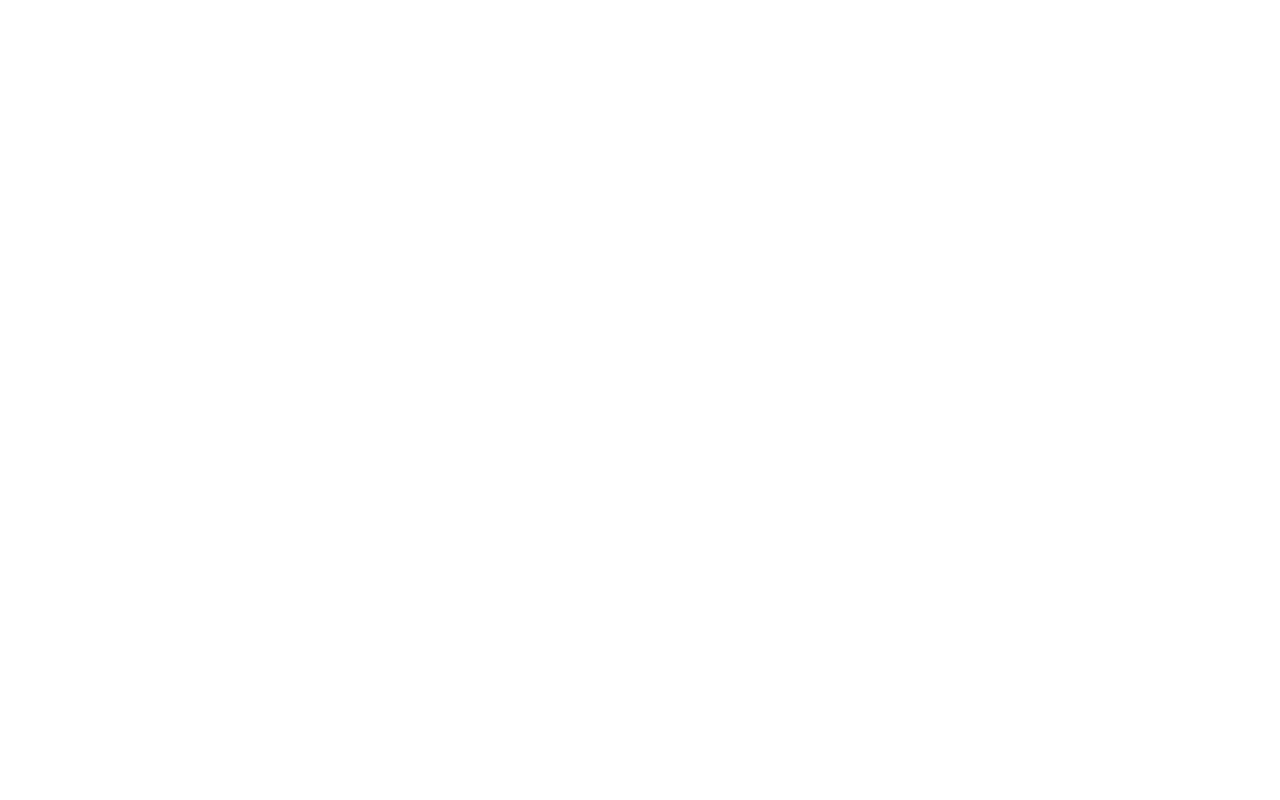
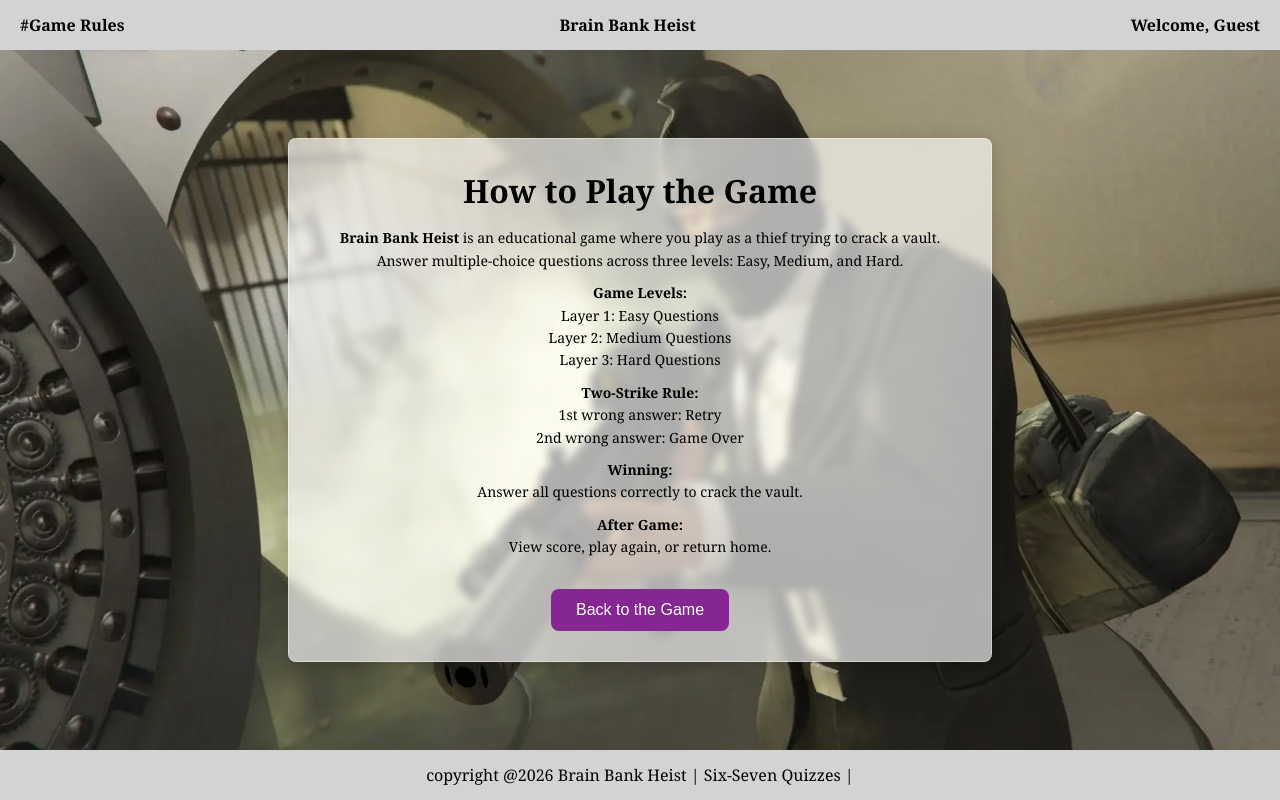
Before and after one commit to Mohab-Khalifa/six-seven-quizzes, a plain HTML site: page client/assets/gamerules.html in a window 1280 px wide. Drawn offline with Linux system fonts and the light colour scheme.

Commit message:
Built a page for game rules and added javascript code  for username

```diff
--- a/client/assets/Styles/homestyle.css
+++ b/client/assets/Styles/homestyle.css
@@ -9,7 +9,7 @@ body {
   height: 100vh;
  background:
   linear-gradient(rgba(0,0,0,0.3), rgba(0,0,0,0.3)),
-  url('/client/assets/images/img1.jpg') no-repeat center center/cover;
+  url('/client/assets/images/img1.jpg') no-repeat center/cover;
   display: flex;
   align-items: center;
   justify-content: center;
--- a/client/assets/Styles/rulestyle.css
+++ b/client/assets/Styles/rulestyle.css
@@ -0,0 +1,86 @@
+/* Reset */
+* {
+    margin: 0;
+    padding: 0;
+    box-sizing: border-box;
+}
+
+/* Full screen setup */
+html, body {
+    height: 100%;
+    font-family: 'Georgia', serif;
+}
+
+/* Navbar */
+.navbar {
+    height: 50px;
+    display: flex;
+    align-items: center;
+    justify-content: space-between;
+    background-color: #d3d3d3;
+    padding: 0 20px;
+    font-weight: bold;
+}
+
+.navbar .center {
+    flex: 1;
+    text-align: center;
+}
+
+.hero {
+    min-height: calc(100vh - 100px);
+    background: url('/client/assets/images/img3.png') no-repeat center/cover;
+    display: flex;
+    align-items: center;
+    justify-content: center;
+}
+
+.overlay {
+    background: rgba(255, 255, 255, 0.65);
+    backdrop-filter: blur(4px);
+    -webkit-backdrop-filter: blur(8px);
+    padding: 30px;
+    width: 55%;
+    text-align: center;
+    border-radius: 8px;
+    border: 1px solid rgba(255, 255, 255, 0.4);
+    box-shadow: 0 4px 20px rgba(0, 0, 0, 0.2);
+    color: #000;
+}
+
+/* Text styling */
+h1 {
+    margin-bottom: 15px;
+}
+
+p {
+    font-size: 14px;
+    line-height: 1.6;
+    margin-bottom: 10px;
+}
+
+/* Button */
+.btn {
+    margin-top: 20px;
+    padding: 12px 25px;
+    background-color: #852693;
+    color: white;
+    border: none;
+    border-radius: 8px;
+    font-size: 16px;
+    cursor: pointer;
+}
+
+.btn:hover {
+    background-color: #a855c1;
+}
+
+/* Footer */
+.footer {
+    height: 50px;
+    background-color: #d3d3d3;
+    display: flex;
+    align-items: center;
+    justify-content: center;
+    font-weight: light bold;
+}
--- a/client/assets/gamerules.html
+++ b/client/assets/gamerules.html
@@ -0,0 +1,80 @@
+<!DOCTYPE html>
+<html lang="en">
+<head>
+    <meta charset="UTF-8">
+    <meta name="viewport" content="width=device-width, initial-scale=1.0">
+    <title>Brain Bank Heist - Game Rules</title>
+
+    <!-- Link CSS -->
+    <link rel="stylesheet" href="/client/assets/Styles/rulestyle.css">
+</head>
+
+<body>
+
+<!-- Navbar -->
+<div class="navbar">
+    <div>#Game Rules</div>
+    <div class="center">Brain Bank Heist</div>
+    <div id="welcomeText">Welcome</div>
+</div>
+
+<!-- Main Section -->
+<div class="hero">
+    <div class="overlay">
+        <h1>How to Play the Game</h1>
+
+        <p>
+            <strong>Brain Bank Heist</strong> is an educational game where you play as a thief trying to crack a vault.
+            Answer multiple-choice questions across three levels: Easy, Medium, and Hard.
+        </p>
+
+        <p>
+            <strong>Game Levels:</strong><br>
+            Layer 1: Easy Questions<br>
+            Layer 2: Medium Questions<br>
+            Layer 3: Hard Questions
+        </p>
+
+        <p>
+            <strong>Two-Strike Rule:</strong><br>
+            1st wrong answer: Retry<br>
+            2nd wrong answer: Game Over
+        </p>
+
+        <p>
+            <strong>Winning:</strong><br>
+            Answer all questions correctly to crack the vault.
+        </p>
+
+        <p>
+            <strong>After Game:</strong><br>
+            View score, play again, or return home.
+        </p>
+
+        <button class="btn" onclick="goToGame()">Back to the Game</button>
+    </div>
+</div>
+
+<!-- Footer -->
+<div class="footer">
+    copyright @2026 Brain Bank Heist | Six-Seven Quizzes |
+</div>
+
+<!-- JavaScript -->
+<script>
+    // Show username
+    const username = localStorage.getItem("username");
+
+    if (username) {
+        document.getElementById("welcomeText").textContent = "Welcome, " + username;
+    } else {
+        document.getElementById("welcomeText").textContent = "Welcome, Guest";
+    }
+
+    function goToGame() {
+        window.location.href = "gameselection.html";
+    }
+</script>
+
+</body>
+</html>
```
Also changed, not shown: client/assets/HomePage.html (+1 -1 lines), client/assets/images/img3.png (added).
